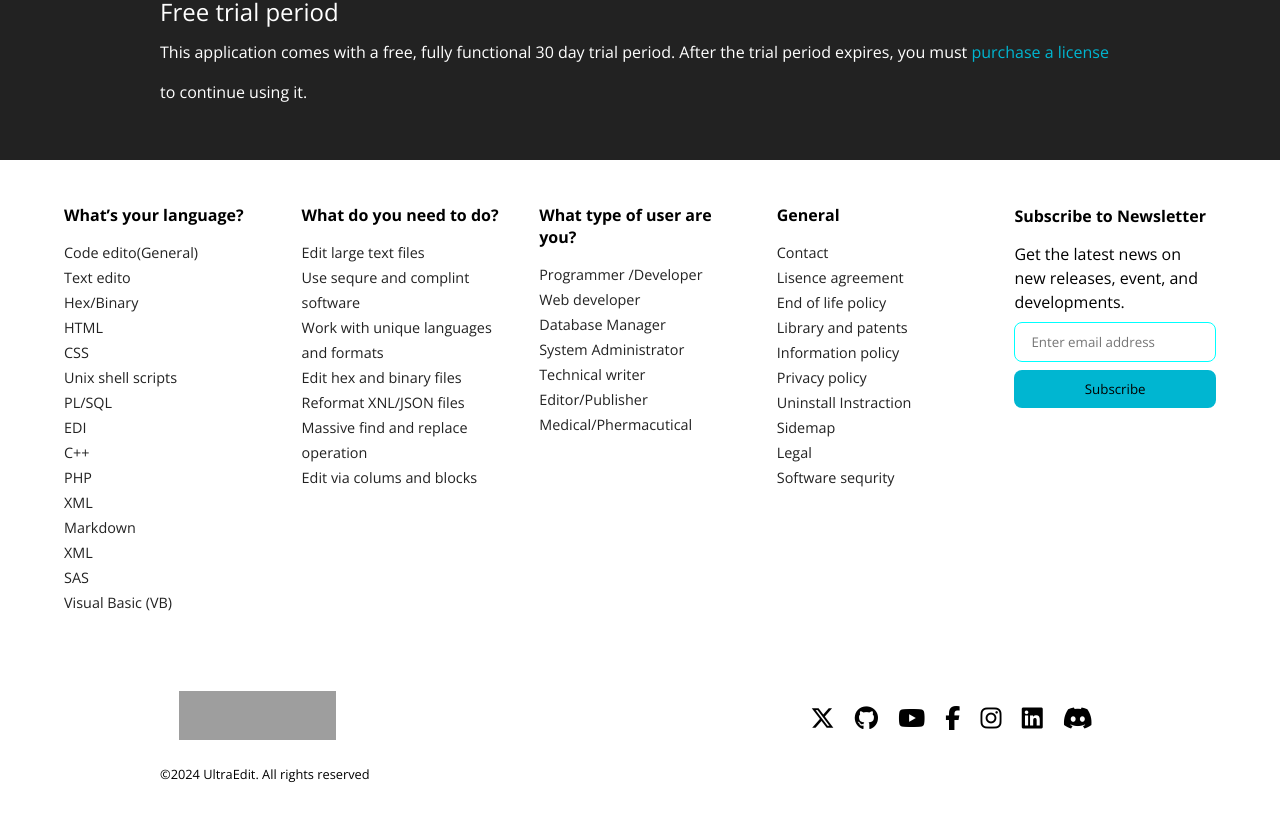
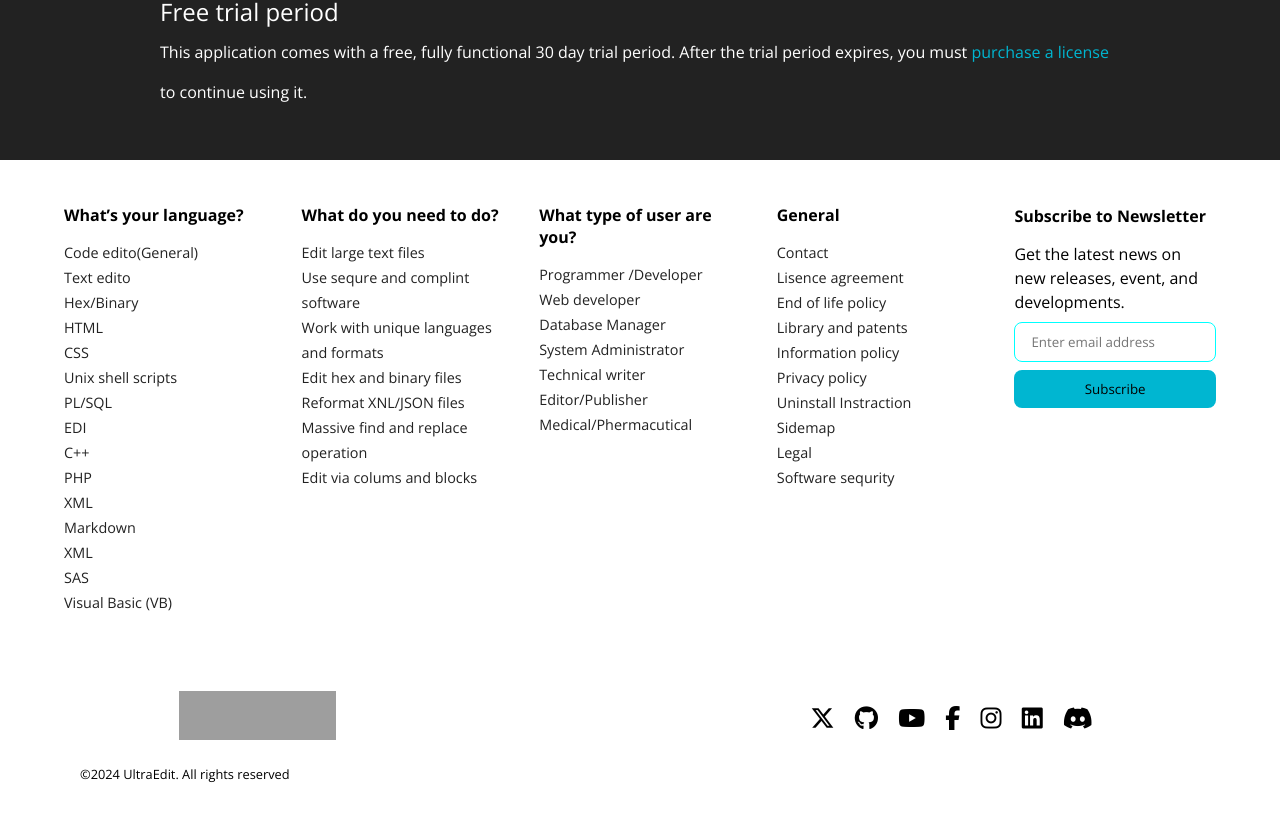
Before and after one commit to Ananta022/UltraEdit, a plain HTML site: page index.html in a window 1280 px wide. Shown: the part 2264-3077 px from the top of the page. Drawn offline with nearby package versions, Linux system fonts and the light colour scheme; grey boxes are pictures that could not be loaded.

Commit message:
First commit

```diff
--- a/style.css
+++ b/style.css
@@ -279,7 +279,7 @@
     margin: 0.5rem;
 }
 .copywrite{
-    width: 60rem;
+    width: 70rem;
     margin: 0 auto;
     height: 40px;
     font-size: 0.8rem;
```
